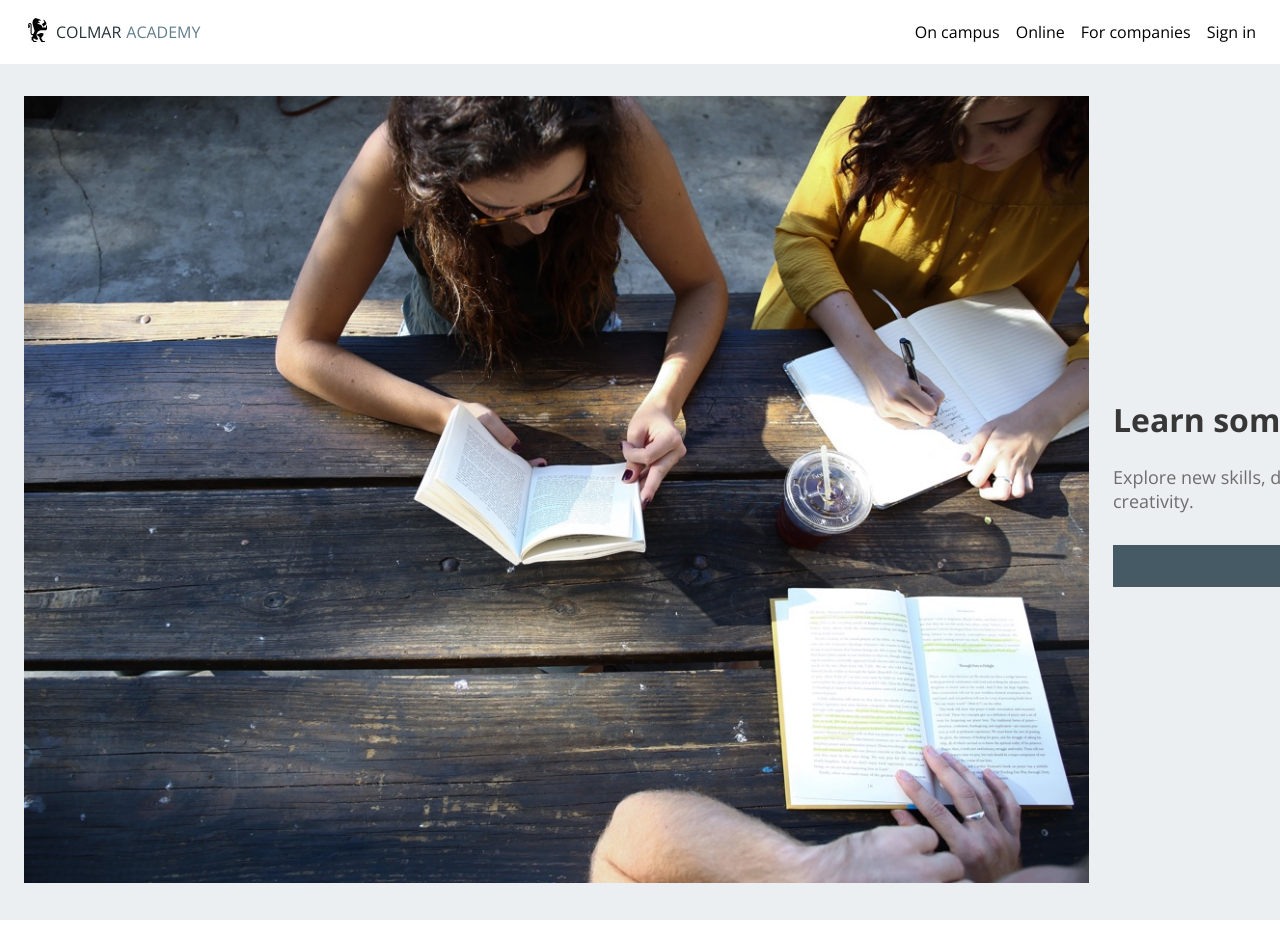
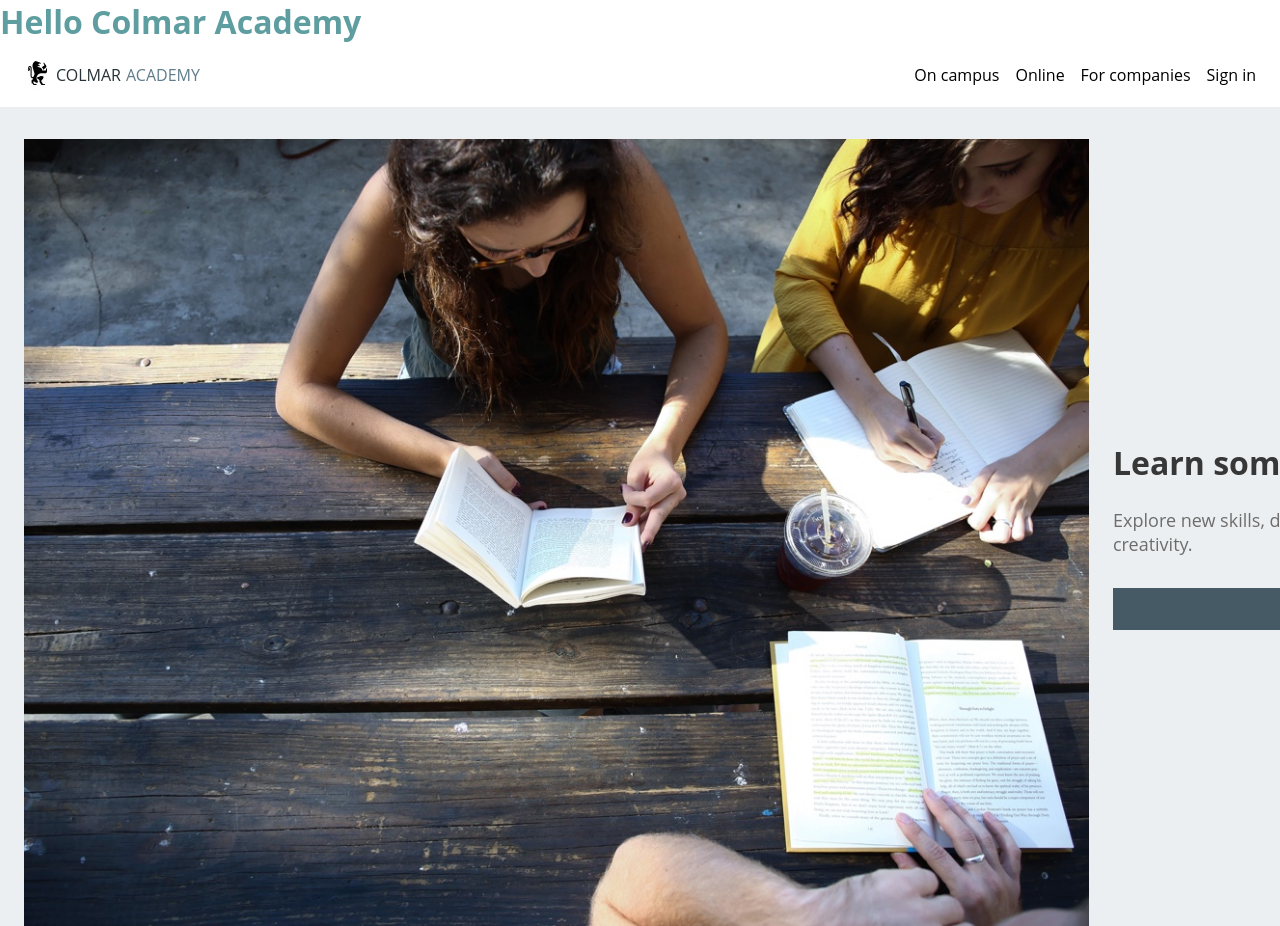
Before and after one commit to Voltran1c/38_pong_colmar, a plain HTML site: page index.html in a window 1280 px wide. Shown: the top 926 px of the page. Drawn offline with nearby package versions, Linux system fonts and the light colour scheme.

```diff
--- a/index.html
+++ b/index.html
@@ -7,7 +7,7 @@
     <link rel="stylesheet" href="style.css" />
   </head>
   <body>
-    <!-- <h1>Hello Colmar Academy</h1> -->
+    <h1>Hello Colmar Academy</h1>
     <header>
       <nav class="nav-left">
         <img src="/assets/ic-logo.svg" alt="logo" />
--- a/style.css
+++ b/style.css
@@ -1,7 +1,7 @@
-/* h1 {
+h1 {
   width: 100%;
   color: cadetblue;
-} */
+}
 @import url("https://fonts.googleapis.com/css2?family=Open+Sans:ital,wght@0,300..800;1,300..800&display=swap");
 
 * {
```
